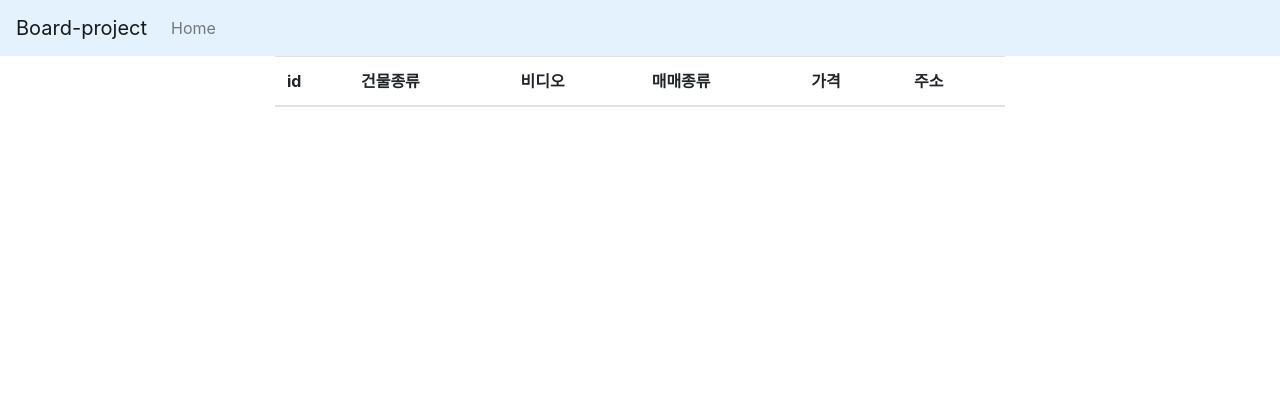
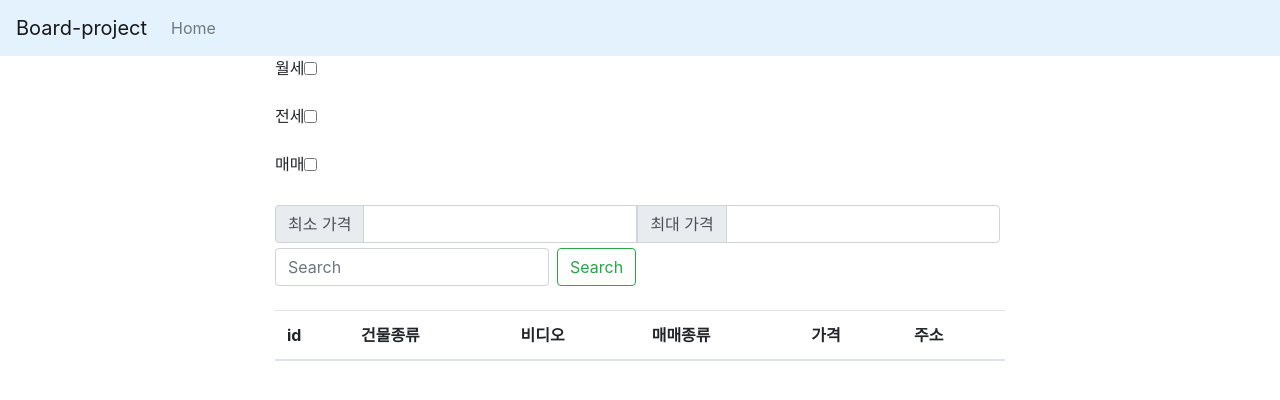
Before and after one commit to sug5806/prison, a Django app: page / in a window 1280 px wide. Shown: the top 400 px of the page. Run offline with Django 3.2, Linux system fonts and the light colour scheme; data that the repository does not hold is empty; some libraries are stand-ins or nearby versions.

Commit message:
resolved #5
feat: search기능 추가

```diff
--- a/room/templates/room/common_list.html
+++ b/room/templates/room/common_list.html
@@ -15,7 +15,7 @@
         {% for object in object_list %}
             <tr>
                 <td>{{ object.id }}</td>
-                <td><a href="{% url 'room:detail' object.id%}">{{ object.name }}</a></td>
+                <td><a href="#">{{ object.name }}</a></td>
                 <td>{{ object.media }}</td>
                 <td>{{ object.select }}</td>
                 <td>{{ object.price_num }}{{ object.price_str }}</td>
--- a/room/templates/room/media_list.html
+++ b/room/templates/room/media_list.html
@@ -7,7 +7,7 @@ MAIN_PAGE
 
 {% block content %}
 
-
+{% include 'room/search_common.html' %}
 
 
 
--- a/room/templates/room/search_common.html
+++ b/room/templates/room/search_common.html
@@ -20,7 +20,7 @@
 
         <br><br>
 
-        <input class="form-control mr-sm-2 search" type="text" name="search_key" placeholder="Search" required>
+        <input class="form-control mr-sm-2 search" type="text" name="search_key" placeholder="Search">
         <button class="btn btn-outline-success my-2 my-sm-0" type="submit">Search</button>
     </form>
     <br>
--- a/room/urls.py
+++ b/room/urls.py
@@ -1,9 +1,10 @@
-from .views import showmedia
+from .views import showmedia, search
 from django.urls import path
 
 app_name = 'room'
 
 urlpatterns = [
     path('', showmedia, name='list'),
+    path('search/', search, name='search')
 
 ]
--- a/room/views.py
+++ b/room/views.py
@@ -1,6 +1,7 @@
 from django.shortcuts import render
 from django.db.models.signals import pre_save
 from django.dispatch import receiver
+from django.db.models import Q
 
 from .models import Media
 import math
@@ -37,3 +38,101 @@ def showmedia(request):
 
 
     return render(request, 'room/media_list.html', context)
+
+
+
+
+
+
+def search(request):
+    cb_list = request.GET.getlist('cb', None)
+    search_key = request.GET.get('search_key', None)
+
+    min_price = request.GET.get('min_price', None)
+    max_price = request.GET.get('max_price', None)
+
+    search_p = None
+    obj_list = None
+
+    if not (search_key or cb_list or min_price or max_price):
+        obj_list = Media.objects.all()
+
+        return render(request, 'room/search_list.html',
+                      {
+                          'object_list': obj_list,
+                      }
+                      )
+
+
+    # 최소, 최대가격 조건이 둘 중 하나 또는 둘다 있는경우
+    if min_price or max_price:
+        dic = {'만': 1, '억': 10000, }
+
+        # 최소 가격 조건만 있는 경우
+        if min_price and not max_price:
+            price_min_num = int(min_price[:-1])
+            price_min_str = dic[min_price[-1]]
+            min_price = price_min_num * price_min_str
+            search_p = Q(price_real__gte=min_price)
+
+            obj_list = Media.objects.filter(search_p)
+
+        # 최대 가격 조건만 있는 경우
+        elif max_price and not min_price:
+            price_max_num = int(max_price[:-1])
+            price_max_str = dic[max_price[-1]]
+            max_price = price_max_str * price_max_num
+            search_p = Q(price_real__lte=max_price)
+
+            obj_list = Media.objects.filter(search_p)
+
+        # 둘다 있는 경우
+        else:
+            price_min_num = int(min_price[:-1])
+            price_min_str = dic[min_price[-1]]
+            min_price = price_min_num * price_min_str
+
+            price_max_num = int(max_price[:-1])
+            price_max_str = dic[max_price[-1]]
+            max_price = price_max_str * price_max_num
+
+            search_p = Q(price_real__gte=min_price) & Q(price_real__lte=max_price)
+            obj_list = Media.objects.filter(search_p)
+
+
+
+
+    # 검색어와 가격 조건이 둘다 있는 경우
+    if search_key and search_p:
+        search_p = Q(address__icontains=search_key) | Q(name__icontains=search_key)
+        obj_list = obj_list & Media.objects.filter(search_p)
+    # 둘중 하나만 있는 경우
+    else:
+        # 검색어만 있는 경우
+        if search_key or not obj_list:
+
+            search_p = Q(address__icontains=search_key) | Q(name__icontains=search_key)
+            obj_list = Media.objects.filter(search_p)
+
+        # 가격 조건만 있는 경우는 이미 위에서 obj_list를 만듬
+
+
+    if cb_list:
+        temp_p = search_p & Q(select__icontains=cb_list[0]) if search_key else Q(select__icontains=cb_list[0])
+        length = len(cb_list)
+        if length >= 2:
+            for i in range(1, length):
+                temp_p &= Q(select__icontains=cb_list[i])
+
+        if not obj_list:
+            obj_list = Media.objects.filter(temp_p)
+
+        else:
+            obj_list = obj_list & Media.objects.filter(temp_p)
+
+
+    return render(request, 'room/search_list.html',
+                  {
+                      'object_list': obj_list,
+                  }
+                  )
```
Also changed, not shown: room/templates/room/search_list.html (added, +30 -0 lines).
